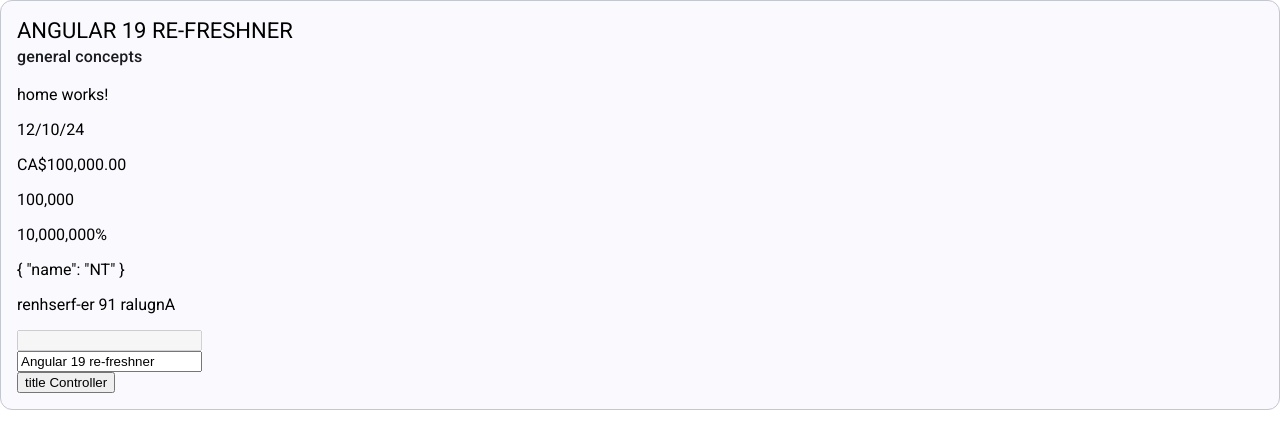
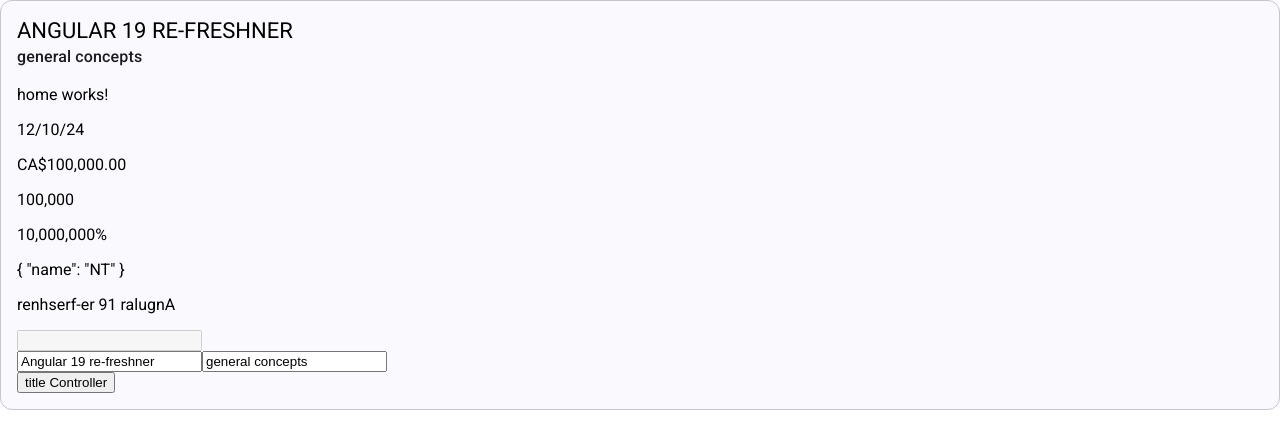
Before and after one commit to vitalysinitsin/courses, an Angular app in the folder angular/newstandalone/: page / in a window 1280 px wide. Shown: the top 448 px of the page. Built offline with nearby package versions, Linux system fonts and the light colour scheme.

Commit message:
data binding

```diff
--- a/angular/newstandalone/src/app/app.component.html
+++ b/angular/newstandalone/src/app/app.component.html
@@ -14,6 +14,7 @@
     <input [disabled]="isDisabled" />
     <br />
     <input (input)="UpdateTitle($event)" [value]="title" />
+    <input [(ngModel)]="subtitle" />
     <br />
     <button (click)="ChangeTitle()">title Controller</button>
   </mat-card-content>
--- a/angular/newstandalone/src/app/app.component.ts
+++ b/angular/newstandalone/src/app/app.component.ts
@@ -4,6 +4,7 @@
 import { HomeComponent } from './home/home.component';
 import { CommonModule } from '@angular/common';
 import { ReversePipe } from './custom/reverse.pipe';
+import { FormsModule } from '@angular/forms';
 
 @Component({
   selector: 'app-root',
@@ -13,6 +14,7 @@
     HomeComponent,
     CommonModule,
     ReversePipe,
+    FormsModule,
   ],
   templateUrl: './app.component.html',
   styleUrl: './app.component.css',
```
